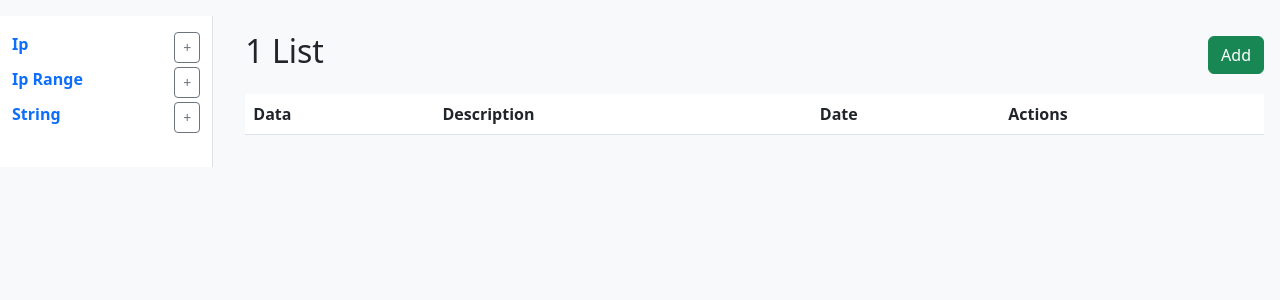
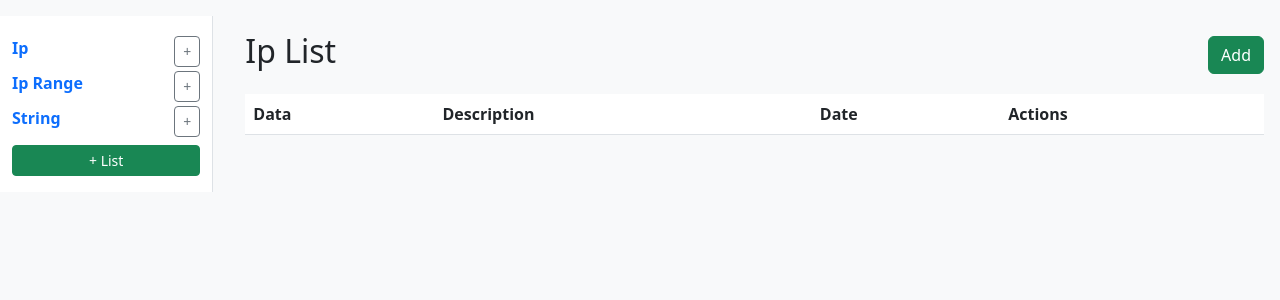
Before and after one commit to Alppkr/WGUI, a Flask app: page /lists/1/ in a window 1280 px wide. Shown: the part 57-357 px from the top of the page. Run offline with Flask 3, Linux system fonts and the light colour scheme; the visitor is signed in with stand-in values (Sample User, id 1); data that the repository does not hold is empty.

Commit message:
Allow creating custom lists

```diff
--- a/wgui/lists/forms.py
+++ b/wgui/lists/forms.py
@@ -10,3 +10,7 @@ class AddItemForm(FlaskForm):
 class DeleteForm(FlaskForm):
     """Simple form for CSRF protection when deleting list items."""
     pass
+
+
+class AddListForm(FlaskForm):
+    name = StringField('Name', validators=[DataRequired()])
--- a/wgui/lists/models.py
+++ b/wgui/lists/models.py
@@ -5,3 +5,7 @@ class AddItemData(BaseModel):
     data: str
     description: str | None = None
     date: date
+
+
+class AddListData(BaseModel):
+    name: str
--- a/wgui/lists/routes.py
+++ b/wgui/lists/routes.py
@@ -1,11 +1,15 @@
 from flask import Blueprint, render_template, redirect, url_for, flash, session
-from flask import request
-from ..models import DataList
+from ..models import DataList, ListModel
 from ..extensions import db
-from .forms import AddItemForm, DeleteForm
-from .models import AddItemData
+from .forms import AddItemForm, DeleteForm, AddListForm
+from .models import AddItemData, AddListData
 
 lists_bp = Blueprint('lists', __name__, url_prefix='/lists')
+
+
+@lists_bp.app_context_processor
+def inject_lists():
+    return {'side_lists': ListModel.query.all()}
 
 
 @lists_bp.before_request
@@ -14,15 +18,33 @@ def require_login():
         return redirect(url_for('auth.login'))
 
 
-@lists_bp.route('/<category>/')
-def list_items(category: str):
-    items = DataList.query.filter_by(category=category).all()
-    delete_form = DeleteForm()
-    return render_template('list_items.html', category=category, items=items, delete_form=delete_form)
+@lists_bp.route('/add', methods=['GET', 'POST'])
+def add_list():
+    form = AddListForm()
+    if form.validate_on_submit():
+        data = AddListData(name=form.name.data)
+        if ListModel.query.filter_by(name=data.name).first():
+            flash('List already exists', 'danger')
+        else:
+            new_list = ListModel(name=data.name)
+            db.session.add(new_list)
+            db.session.commit()
+            flash('List created', 'success')
+            return redirect(url_for('lists.list_items', list_id=new_list.id))
+    return render_template('add_list.html', form=form)
 
 
-@lists_bp.route('/<category>/add', methods=['GET', 'POST'])
-def add_item(category: str):
+@lists_bp.route('/<int:list_id>/')
+def list_items(list_id: int):
+    lst = ListModel.query.get_or_404(list_id)
+    items = DataList.query.filter_by(category=lst.name).all()
+    delete_form = DeleteForm()
+    return render_template('list_items.html', list=lst, items=items, delete_form=delete_form)
+
+
+@lists_bp.route('/<int:list_id>/add', methods=['GET', 'POST'])
+def add_item(list_id: int):
+    lst = ListModel.query.get_or_404(list_id)
     form = AddItemForm()
     if form.validate_on_submit():
         data = AddItemData(
@@ -31,7 +53,7 @@ def add_item(category: str):
             date=form.date.data,
         )
         item = DataList(
-            category=category,
+            category=lst.name,
             data=data.data,
             description=data.description,
             date=data.date,
@@ -39,8 +61,8 @@ def add_item(category: str):
         db.session.add(item)
         db.session.commit()
         flash('Item added', 'success')
-        return redirect(url_for('lists.list_items', category=category))
-    return render_template('add_item.html', form=form, category=category)
+        return redirect(url_for('lists.list_items', list_id=list_id))
+    return render_template('add_item.html', form=form, list=lst)
 
 
 @lists_bp.route('/delete/<int:item_id>', methods=['POST'])
@@ -52,5 +74,8 @@ def delete_item(item_id: int):
         db.session.delete(item)
         db.session.commit()
         flash('Item deleted', 'info')
-        return redirect(url_for('lists.list_items', category=category))
+        lst = ListModel.query.filter_by(name=category).first()
+        if lst:
+            return redirect(url_for('lists.list_items', list_id=lst.id))
+        return redirect(url_for('auth.index'))
     return redirect(url_for('auth.index'))
--- a/wgui/templates/add_item.html
+++ b/wgui/templates/add_item.html
@@ -1,7 +1,7 @@
 {% extends 'base.html' %}
 {% block title %}Add Item{% endblock %}
 {% block content %}
-<h2>Add {{ category|capitalize }} Item</h2>
+<h2>Add {{ list.name }} Item</h2>
 <form method="post">
     {{ form.hidden_tag() }}
     <div class="mb-3">
@@ -17,6 +17,6 @@
         {{ form.date(class="form-control") }}
     </div>
     <button class="btn btn-primary" type="submit">Add</button>
-    <a class="btn btn-secondary" href="{{ url_for('lists.list_items', category=category) }}">Cancel</a>
+    <a class="btn btn-secondary" href="{{ url_for('lists.list_items', list_id=list.id) }}">Cancel</a>
 </form>
 {% endblock %}
--- a/wgui/templates/base.html
+++ b/wgui/templates/base.html
@@ -23,17 +23,14 @@
         {% if session.get('logged_in') %}
         <nav class="col-md-2 d-none d-md-block bg-white border-end sidebar py-3">
             <ul class="nav flex-column">
-                <li class="nav-item d-flex justify-content-between">
-                    <a class="nav-link p-0" href="{{ url_for('lists.list_items', category='ip') }}"><strong>Ip</strong></a>
-                    <a class="btn btn-sm btn-outline-secondary" href="{{ url_for('lists.add_item', category='ip') }}">+</a>
+                {% for l in side_lists %}
+                <li class="nav-item d-flex justify-content-between mt-1">
+                    <a class="nav-link p-0" href="{{ url_for('lists.list_items', list_id=l.id) }}"><strong>{{ l.name }}</strong></a>
+                    <a class="btn btn-sm btn-outline-secondary" href="{{ url_for('lists.add_item', list_id=l.id) }}">+</a>
                 </li>
-                <li class="nav-item d-flex justify-content-between mt-1">
-                    <a class="nav-link p-0" href="{{ url_for('lists.list_items', category='ip_range') }}"><strong>Ip Range</strong></a>
-                    <a class="btn btn-sm btn-outline-secondary" href="{{ url_for('lists.add_item', category='ip_range') }}">+</a>
-                </li>
-                <li class="nav-item d-flex justify-content-between mt-1">
-                    <a class="nav-link p-0" href="{{ url_for('lists.list_items', category='string') }}"><strong>String</strong></a>
-                    <a class="btn btn-sm btn-outline-secondary" href="{{ url_for('lists.add_item', category='string') }}">+</a>
+                {% endfor %}
+                <li class="nav-item mt-2">
+                    <a class="btn btn-sm btn-success w-100" href="{{ url_for('lists.add_list') }}">+ List</a>
                 </li>
             </ul>
         </nav>
--- a/wgui/templates/list_items.html
+++ b/wgui/templates/list_items.html
@@ -1,9 +1,9 @@
 {% extends 'base.html' %}
-{% block title %}{{ category|capitalize }} List{% endblock %}
+{% block title %}{{ list.name }} List{% endblock %}
 {% block content %}
 <div class="d-flex justify-content-between align-items-center mb-3">
-    <h2>{{ category|capitalize }} List</h2>
-    <a class="btn btn-success" href="{{ url_for('lists.add_item', category=category) }}">Add</a>
+    <h2>{{ list.name }} List</h2>
+    <a class="btn btn-success" href="{{ url_for('lists.add_item', list_id=list.id) }}">Add</a>
 </div>
 <table class="table table-striped">
     <thead>
```
Also changed, not shown: migrations/versions/2_add_list_table.py (added, +27 -0 lines), tests/conftest.py (+3 -1 lines), tests/test_lists.py (+17 -2 lines), wgui/__init__.py (+6 -2 lines), wgui/models.py (+8 -0 lines), wgui/templates/add_list.html (added, +14 -0 lines), README.md.
